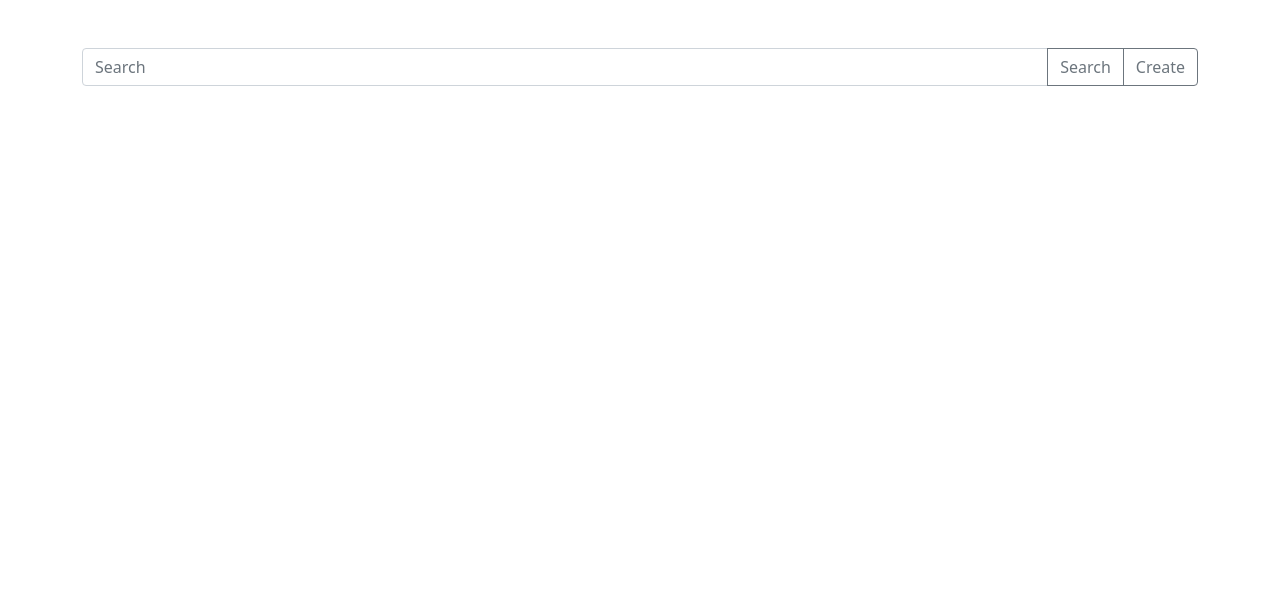
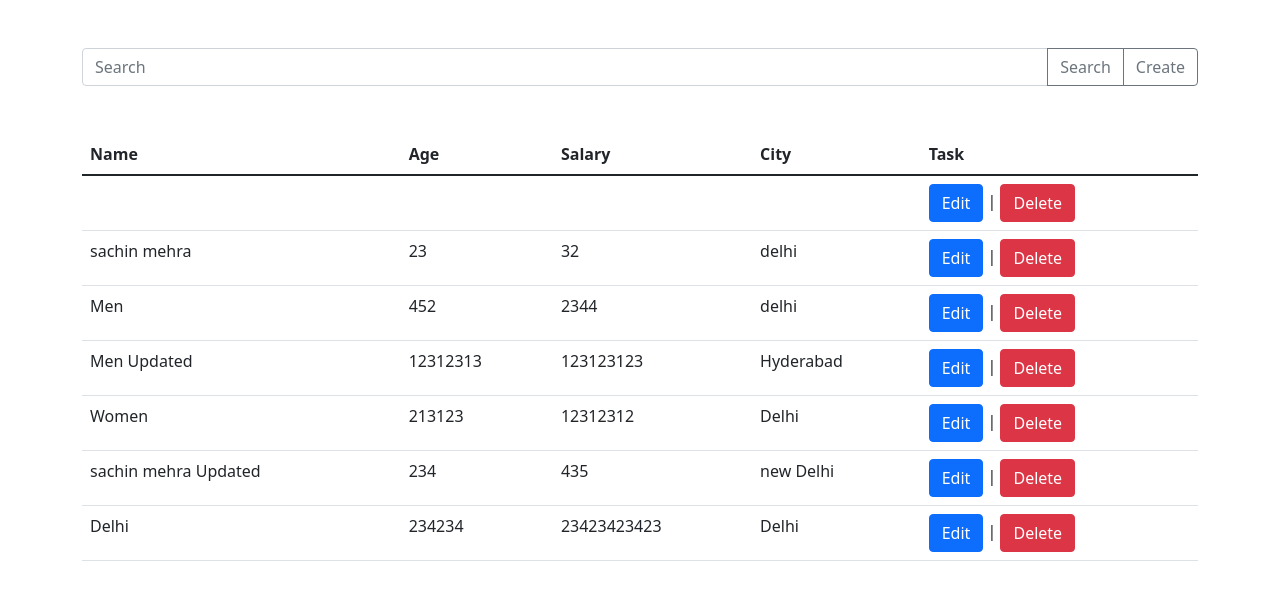
Before and after one commit to amIsachin/angular-crud, an Angular app: page / in a window 1280 px wide. Shown: the top 600 px of the page. Built offline with nearby package versions, Linux system fonts and the light colour scheme; data requests are answered from the project's data file.

Commit message:
Completed get call, And Show all employee in  the listing

```diff
--- a/db.json
+++ b/db.json
@@ -11,6 +11,41 @@
       "Salary": "32",
       "City": "delhi",
       "id": 2
+    },
+    {
+      "Name": "Men",
+      "Age": "452",
+      "Salary": "2344",
+      "City": "delhi",
+      "id": 3
+    },
+    {
+      "Name": "Men Updated",
+      "Age": "12312313",
+      "Salary": "123123123",
+      "City": "Hyderabad",
+      "id": 4
+    },
+    {
+      "Name": "Women",
+      "Age": "213123",
+      "Salary": "12312312",
+      "City": "Delhi",
+      "id": 5
+    },
+    {
+      "Name": "sachin mehra Updated",
+      "Age": "234",
+      "Salary": "435",
+      "City": "new Delhi",
+      "id": 6
+    },
+    {
+      "Name": "Delhi",
+      "Age": "234234",
+      "Salary": "23423423423",
+      "City": "Delhi",
+      "id": 7
     }
   ],
   "comments": [
--- a/src/app/Services/employee.service.ts
+++ b/src/app/Services/employee.service.ts
@@ -14,4 +14,10 @@ export class EmployeeService {
       return response;
     }))
   }
+
+  GetAllEmployees(){
+    return this.http.get<any>("http://localhost:3000/Employee").pipe(map((response)=>{
+      return response;
+    }))
+  }
 }
--- a/src/app/employee/employee.component.html
+++ b/src/app/employee/employee.component.html
@@ -4,6 +4,32 @@
         <button class="btn btn-outline-secondary" type="button">Search</button>
         <button class="btn btn-outline-secondary" type="button" data-bs-toggle="modal" data-bs-target="#staticModal">Create</button>
     </div>
+</div>
+
+<div class="container mt-5">
+    <table class="table">
+        <thead>
+            <tr>
+                <th>Name</th>
+                <th>Age</th>
+                <th>Salary</th>
+                <th>City</th>
+                <th>Task</th>
+            </tr>
+        </thead>
+        <tbody>
+            <tr *ngFor="let emp of EmployeeObject">
+                <td>{{emp.Name}}</td>
+                <td>{{emp.Age}}</td>
+                <td>{{emp.Salary}}</td>
+                <td>{{emp.City}}</td>
+                <td>
+                    <button class="btn btn-primary">Edit</button> |
+                    <button class="btn btn-danger">Delete</button>
+                </td>
+            </tr>
+        </tbody>
+    </table>
 </div>
 
 <!-- Modal -->
@@ -35,7 +61,7 @@
             </form>
         </div>
         <div class="modal-footer">
-          <button type="button" class="btn btn-secondary" data-bs-dismiss="modal">Close</button>
+          <button type="button" class="btn btn-secondary" data-bs-dismiss="modal" id="cancel">Close</button>
           <button type="button" class="btn btn-primary" (click)="InsertEmployee()">Insert</button>
         </div>
       </div>
--- a/src/app/employee/employee.component.ts
+++ b/src/app/employee/employee.component.ts
@@ -11,6 +11,7 @@ import { EmployeeEntity } from './EmployeeEntity';
 export class EmployeeComponent implements OnInit {
   formValue!:FormGroup;
   EmployeeEnity: EmployeeEntity = new EmployeeEntity();
+  EmployeeObject!:any;
   constructor(private formBuilder: FormBuilder, private EmployeeService: EmployeeService) {
   }
 
@@ -21,6 +22,7 @@ export class EmployeeComponent implements OnInit {
       Salary:[''],
       City:['']
     })
+    this.GetAllEmployee();
   }
 
   InsertEmployee(){
@@ -31,6 +33,19 @@ export class EmployeeComponent implements OnInit {
 
     this.EmployeeService.InsertStudent(this.EmployeeEnity).subscribe(response=>{
       alert('Employee has been Inserted successfully');
+      this.GetAllEmployee();
+      this.formValue.reset();
+      let ref=document.getElementById('cancel');
+      ref?.click();
+    },
+    error=>{
+      alert('Oops something went wrong');
+    })
+  }
+
+  GetAllEmployee(){
+    this.EmployeeService.GetAllEmployees().subscribe(response=>{
+      this.EmployeeObject = response;
     },
     error=>{
       alert('Oops something went wrong');
```
